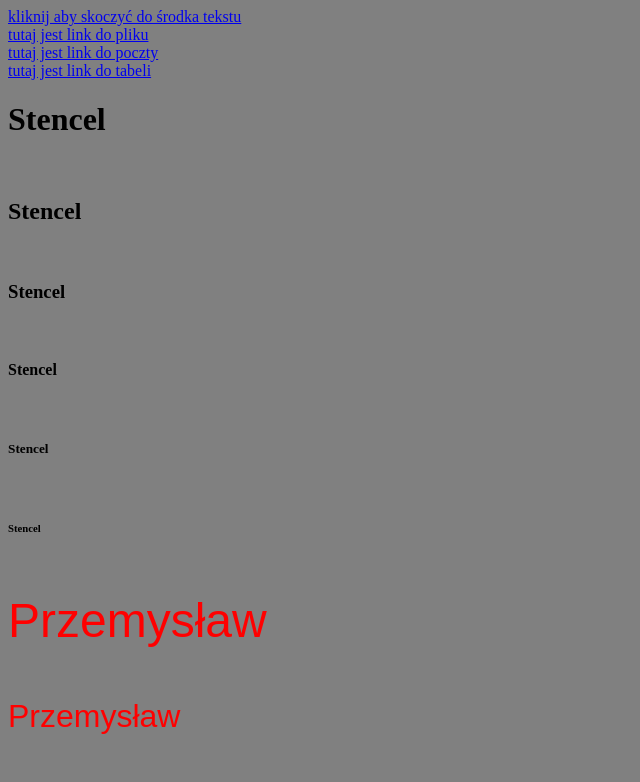
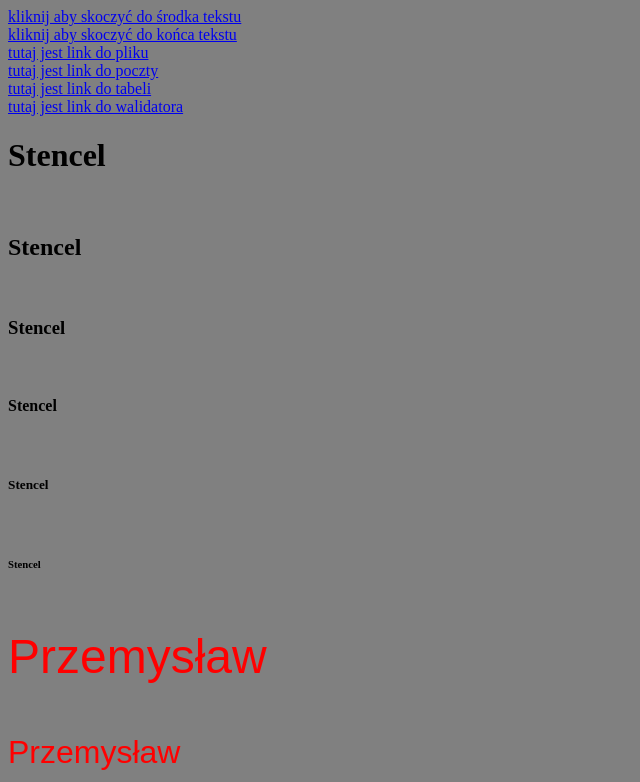
Before and after one commit to PrzemyslawS1/przemyslaw, a plain HTML site: page index.html in a window 1280 px wide. Shown: the top 782 px of the page, without its empty margins (0-640 px from the left). Drawn offline with Linux system fonts and the light colour scheme.

Commit message:
Update index.html

```diff
--- a/index.html
+++ b/index.html
@@ -19,13 +19,14 @@
 <A NAME="poczatek tekstu"></A>
 
 <A HREF="#srodek tekstu"> kliknij aby skoczyć do środka tekstu</A> <br>
-
+<A HREF="#koniec tekstu"> kliknij aby skoczyć do końca tekstu</A> <br>
 
 <A HREF="plik_Stencel.html"> tutaj jest link do pliku </A> <br>
 
 <A HREF="poczta_Stencel.html"> tutaj jest link do poczty </A> <br>
 
 <A HREF="tabela_Stencel.html"> tutaj jest link do tabeli </A> <br>
+      <A HREF="walidator_Stencel.html"> tutaj jest link do walidatora </A> <br>
 
 <title> fajna stronka </title>
 
@@ -176,6 +177,7 @@ szczęście </font> </p> <br>
  <A HREF="poczta_Stencel.html"> tutaj jest link do poczty </A> <br>
 
 <A HREF="tabela_Stencel.html"> tutaj jest link do tabeli </A> <br>
+      <A HREF="walidator_Stencel.html"> tutaj jest link do walidatora </A> <br>
 
 
 <FIELDSET>
@@ -504,6 +506,7 @@ Pacjent na fotelu:<br>
 <A HREF="plik_Stencel.html"> tutaj jest link do pliku </A> <br>
   <A HREF="tabela_Stencel.html"> tutaj jest link do tabeli </A> <br>
       <A HREF="poczta_Stencel.html"> tutaj jest link do poczty </A> <br>
+      <A HREF="walidator_Stencel.html"> tutaj jest link do walidatora </A> <br>
 <A NAME="koniec tekstu"></A>
 </body>
 
```
